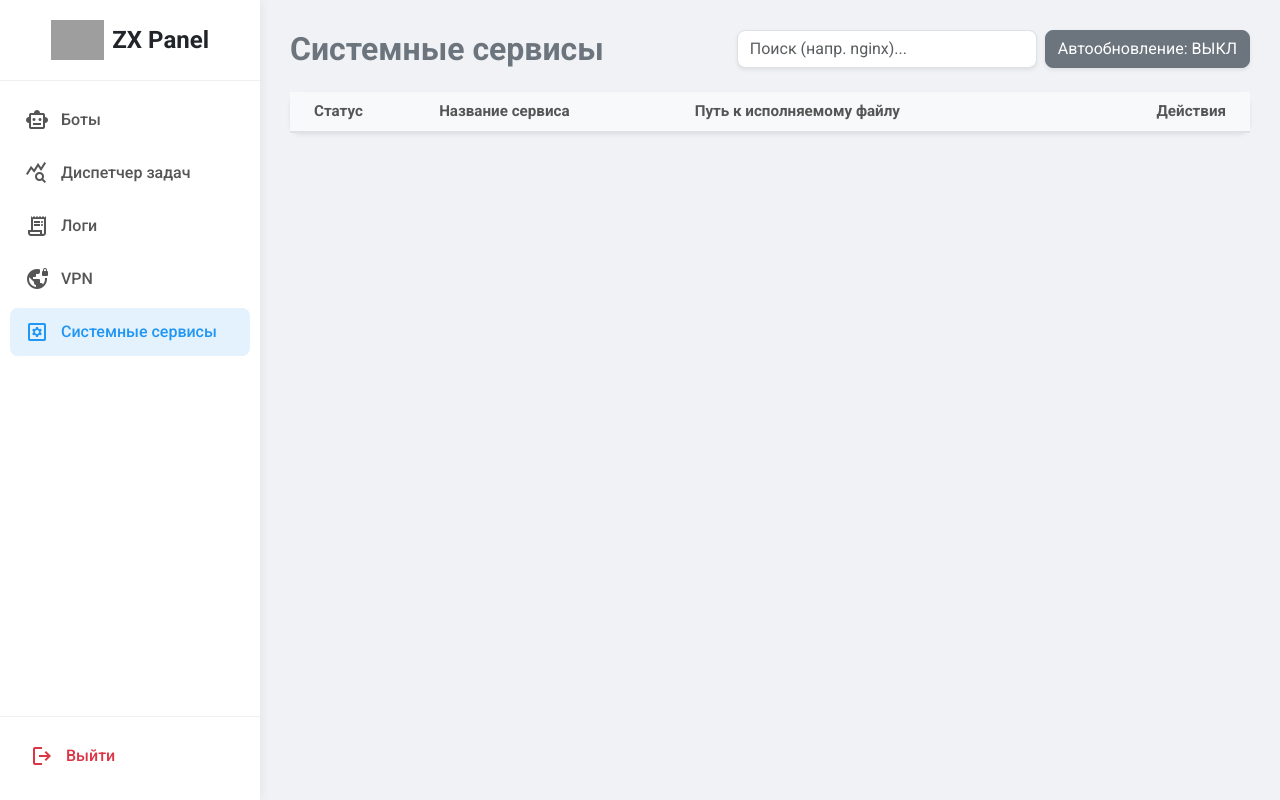
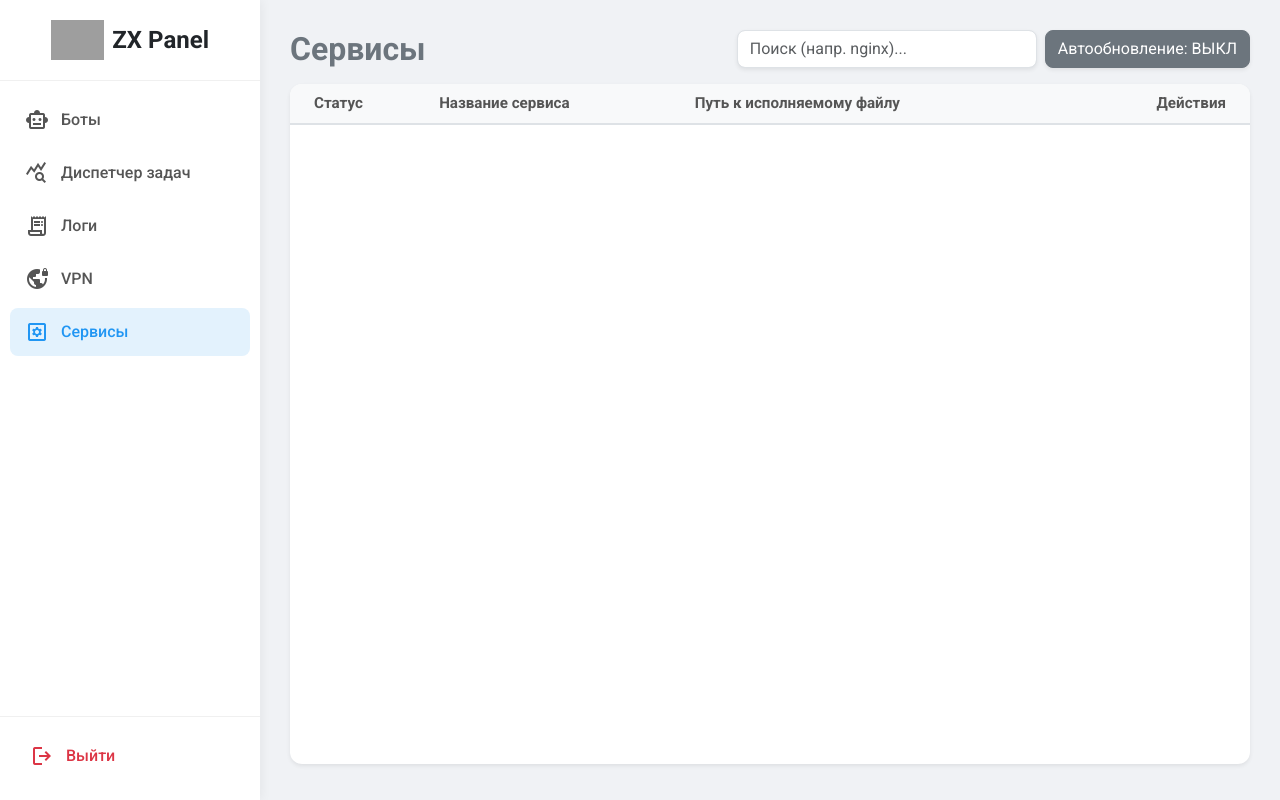
Before and after one commit to Zotic/webpanel, a Flask app: page /services in a window 1280 px wide. Run offline with Flask 3, Linux system fonts and the light colour scheme; the visitor is signed in with stand-in values (Sample User, id 1); lists and menus that the app fills with data are empty; grey boxes are pictures that could not be loaded.

Commit message:
update services

```diff
--- a/templates/base.html
+++ b/templates/base.html
@@ -48,7 +48,7 @@
         </a>
 
         <a href="/services" class="nav-link {% if request.path == '/services' %}active{% endif %}">
-            <span class="material-symbols-outlined">settings_applications</span> Системные сервисы
+            <span class="material-symbols-outlined">settings_applications</span> Сервисы
         </a>
     </div>
     <div class="sidebar-footer">
--- a/templates/services.html
+++ b/templates/services.html
@@ -1,8 +1,9 @@
 {% extends "base.html" %}
 
 {% block content %}
-<div class="d-flex justify-content-between align-items-center mb-4 flex-wrap gap-3">
-    <h2 class="fw-bold text-secondary mb-0">Системные сервисы</h2>
+<div class="d-flex justify-content-between align-items-center mb-3 flex-wrap gap-3">
+    <!-- Переименовали заголовок -->
+    <h2 class="fw-bold text-secondary mb-0">Сервисы</h2>
 
     <div class="d-flex flex-wrap gap-2 flex-grow-1 justify-content-lg-end">
         <input type="text" id="searchInput" onkeyup="filterServices()" class="form-control shadow-sm" placeholder="Поиск (напр. nginx)..." style="max-width: 300px; border-radius: 8px;">
@@ -12,9 +13,10 @@
     </div>
 </div>
 
-<div class="card border-0 shadow-sm mb-4">
-    <div class="card-body p-0">
-        <div class="table-responsive" style="max-height: 75vh; overflow-y: auto;">
+<!-- Растягиваем карточку до конца экрана с помощью calc() и h-100 -->
+<div class="card border-0 shadow-sm" style="height: calc(100vh - 120px); overflow: hidden;">
+    <div class="card-body p-0 h-100">
+        <div class="table-responsive h-100">
             <table class="table align-middle mb-0 text-nowrap">
                 <thead class="table-light position-sticky top-0" style="z-index: 10;">
                     <tr>
```
